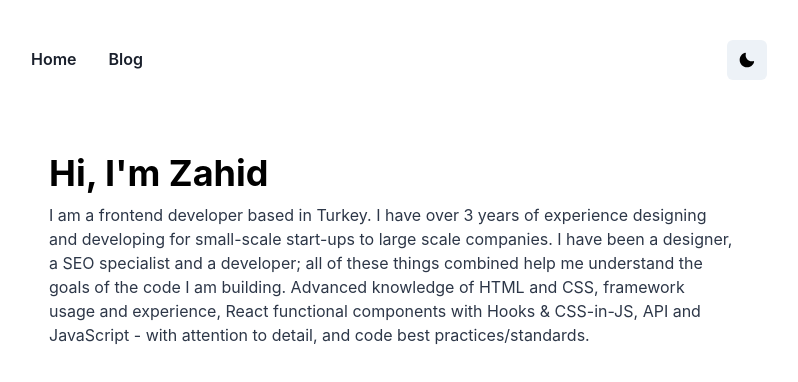
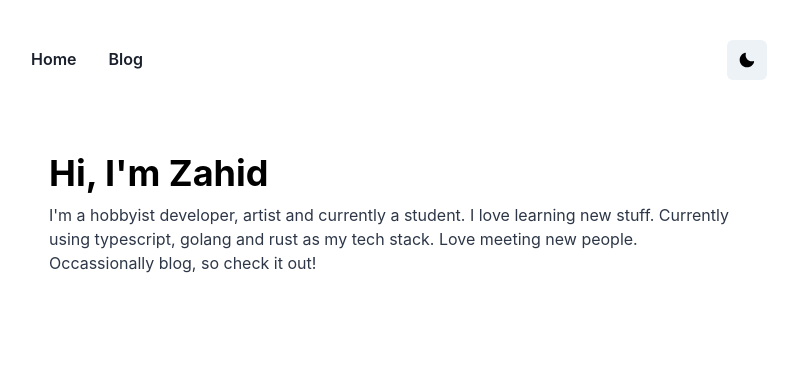
Before and after one commit to rhygg/web, a Next.js app: page / in a window 1280 px wide. Shown: the top 382 px of the page, without its empty margins (249-1047 px from the left). Built offline with nearby package versions, Linux system fonts and the light colour scheme.

Commit message:
Update index.js

```diff
--- a/pages/index.js
+++ b/pages/index.js
@@ -11,7 +11,7 @@ export default function Index() {
   return (
     <Container>
       <Head>
-        <title>Home - Zahid Karakaya</title>
+        <title>rhydderchc - home</title>
       </Head>
       <Stack
         as="main"
@@ -30,14 +30,10 @@ export default function Index() {
         >
           <Heading mb={2}>Hi, I'm Zahid</Heading>
           <Text color={colorSecondary[colorMode]}>
-            I am a frontend developer based in Turkey. I have over 3 years of
-            experience designing and developing for small-scale start-ups to
-            large scale companies. I have been a designer, a SEO specialist and
-            a developer; all of these things combined help me understand the
-            goals of the code I am building. Advanced knowledge of HTML and CSS,
-            framework usage and experience, React functional components with
-            Hooks & CSS-in-JS, API and JavaScript - with attention to detail,
-            and code best practices/standards.
+            I'm a hobbyist developer, artist and currently a student.
+            I love learning new stuff. Currently using typescript, golang and rust as
+            my tech stack. Love meeting new people.
+            Occassionally blog, so check it out!
           </Text>
         </Flex>
       </Stack>
```
